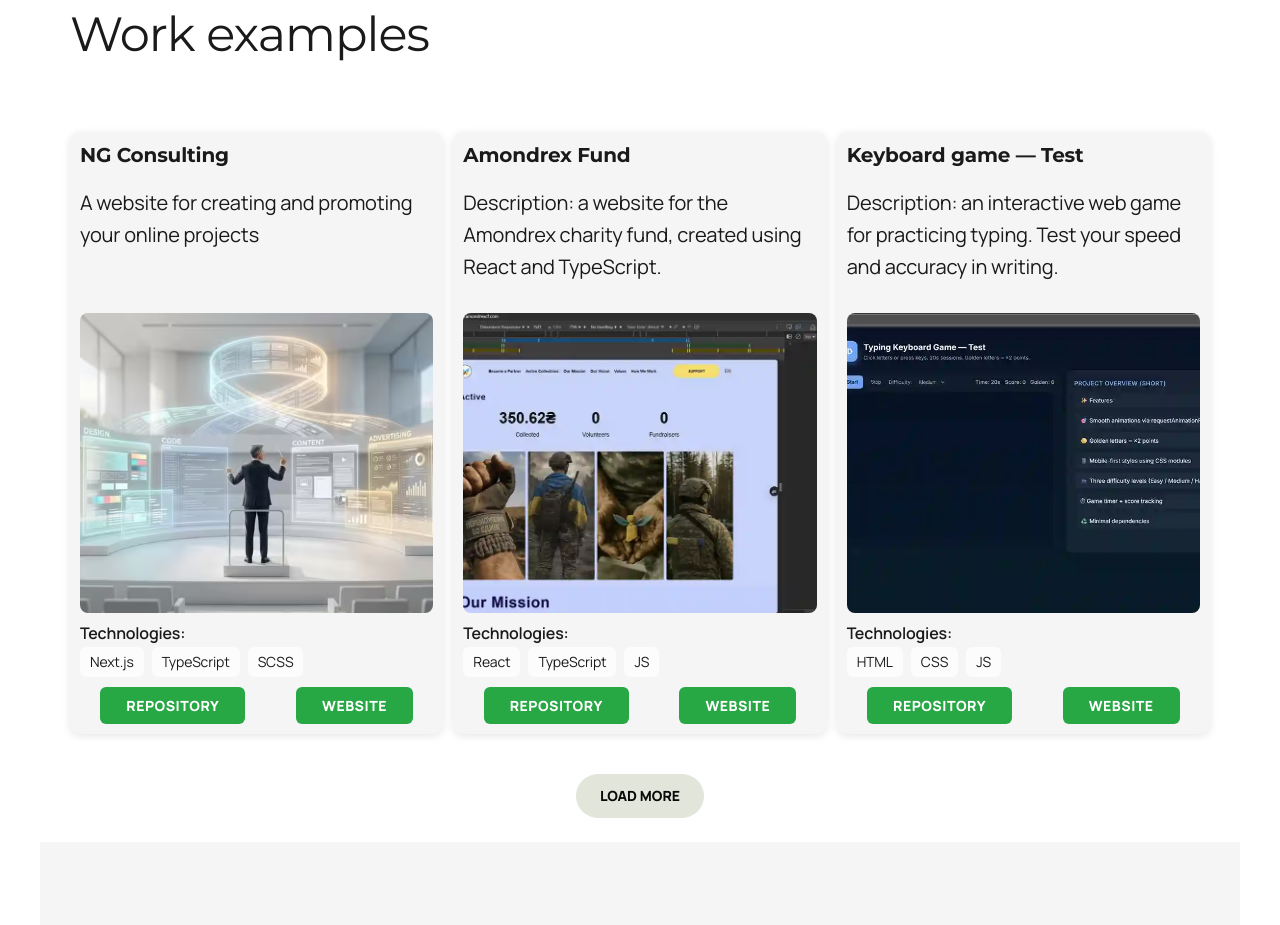
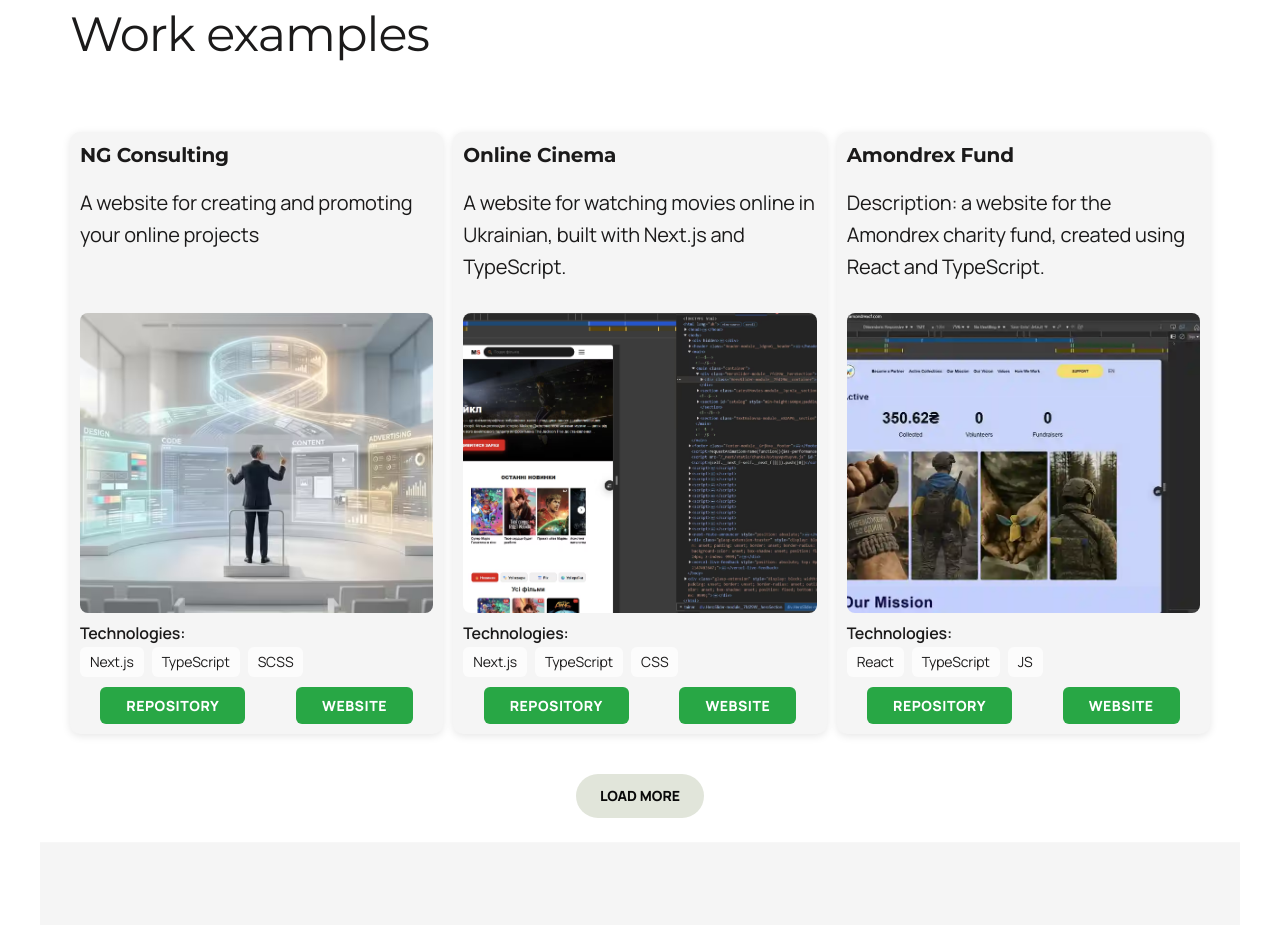
Before and after one commit to ljresetl/webdevcompass, a Next.js app: page / in a window 1280 px wide. Shown: the part 2900-3825 px from the top of the page. Built offline with nearby package versions, Linux system fonts and the light colour scheme.

Commit message:
up-portfolio

```diff
--- a/src/components/Portfolio/projectsData.ts
+++ b/src/components/Portfolio/projectsData.ts
@@ -8,6 +8,15 @@ export const projects = [
     github: "https://github.com/ljresetl/ng-hub",
     website: "https://ngomega.netlify.app/",
     featured: true,   // ← ПОКАЗАТИ НА ЛЕНДИНГУ
+  },
+    {
+    title: "projectFilmTitle",
+    description: "projectFilmDescription",
+    image: "/-6.avif",
+    technologies: ["Next.js", "TypeScript", "CSS"],
+    github: "https://github.com/ljresetl/moviespace",
+    website: "https://moviespace-qd6p.vercel.app/",
+    featured: false,
   },
   {
     title: "projectAmondrexTitle",
--- a/src/i18n/translations.ts
+++ b/src/i18n/translations.ts
@@ -6,6 +6,8 @@ export interface TranslationKeys {
 
 export const translations: Record<Lang, TranslationKeys> = {
   ua: {
+    "projectFilmTitle": "Онлайн кінотеатр",
+    "projectFilmDescription": "Сайт для перегляду фільмів онлайн українською мовою, створений з використанням Next.js та TypeScript.",
     "bannerSubtitle": "Професійний веб-розробник: ваш компас до сучасних фронтенд-рішень",
     "projectNgHubTitle": "NG Consulting",
 "projectNgHubDescription": "Сайт для створення та просування ваших інтернет проектів",
@@ -201,6 +203,8 @@ navExperiencePeight: "Освоюю передові методології ро
   },
 
   en: {
+    "projectFilmTitle": "Online Cinema",
+  "projectFilmDescription": "A website for watching movies online in Ukrainian, built with Next.js and TypeScript.",
     "bannerSubtitle": "Professional web developer: your compass to modern front-end solutions",
     "projectNgHubTitle": "NG Consulting",
 "projectNgHubDescription": "A website for creating and promoting your online projects",
@@ -396,6 +400,8 @@ navExperiencePeight: "Mastering advanced development methodologies through inten
   },
 
   cz: {
+    "projectFilmTitle": "Online kino",
+  "projectFilmDescription": "Webová stránka pro sledování filmů online v ukrajinštině, vytvořená pomocí Next.js a TypeScriptu.",
     "bannerSubtitle": "Profesionální webový vývojář: váš kompas k moderním front-end řešením",
     "projectNgHubTitle": "NG Consulting",
 "projectNgHubDescription": "Web pro tvorbu a propagaci vašich internetových projektů",
```
Also changed, not shown: public/-6.avif (added).
